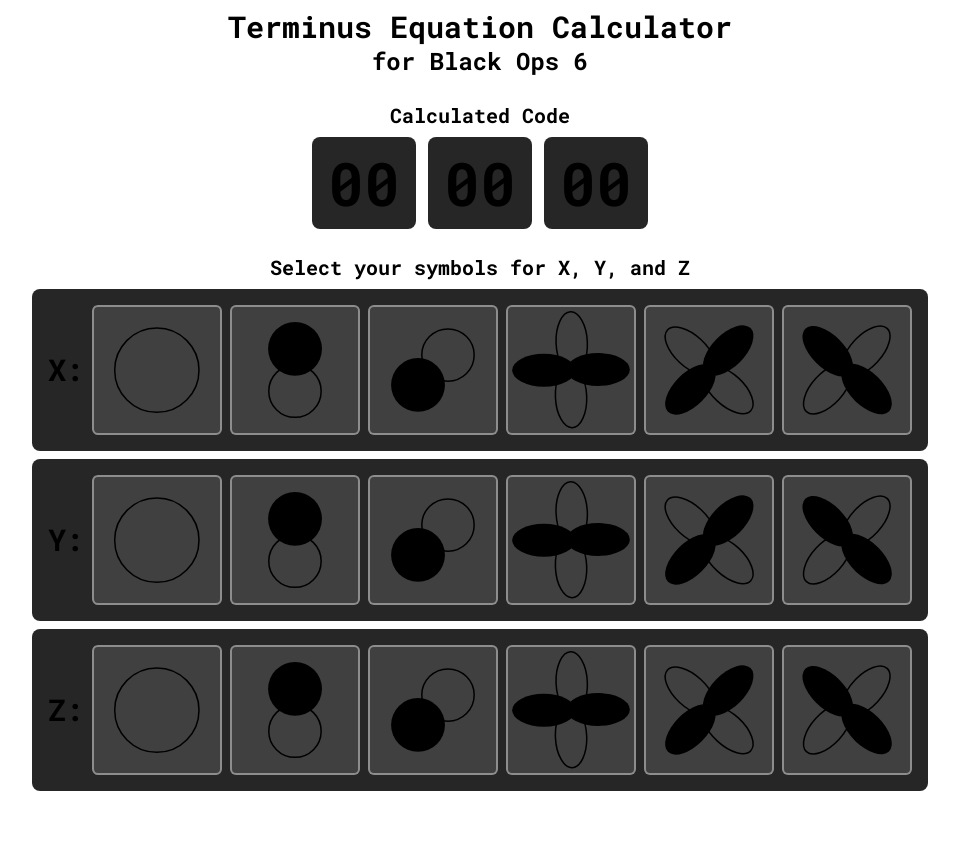
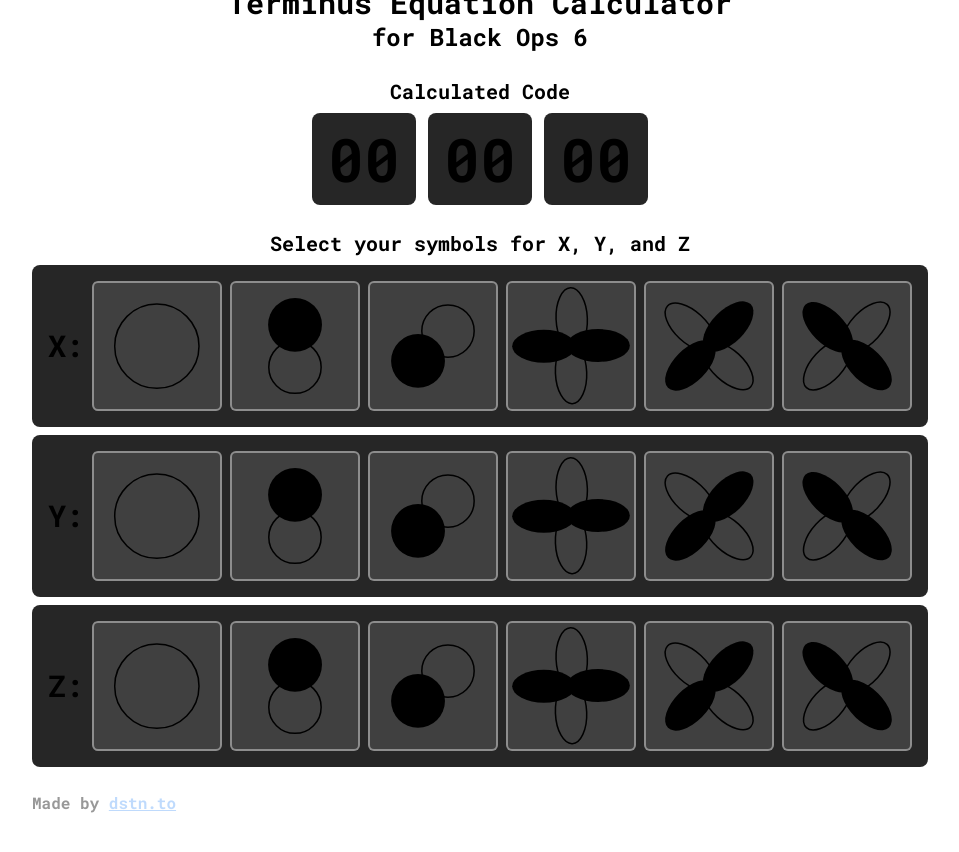
Before and after one commit to dustinrouillard/terminus-solver, a Next.js app: page / in a window 1280 px wide. Shown: the top 852 px of the page, without its empty margins (160-1119 px from the left). Before the commit the page ends 831 px from the top, so only its background shows below. Built offline with nearby package versions, Linux system fonts and the light colour scheme; a web font is replaced by a local one.

Commit message:
add attrib, and abs all numbers

```diff
--- a/src/pages/index.tsx
+++ b/src/pages/index.tsx
@@ -9,6 +9,7 @@
   Symbol5,
   Symbol6,
 } from "../components/symbols";
+import Link from "next/link";
 
 interface Props {}
 
@@ -37,7 +38,8 @@
   );
 
   useEffect(() => {
-    if (selections.filter((c) => c).length != 3) setNumbers([]);
+    if (selections.filter((c) => typeof c != "undefined").length != 3)
+      setNumbers([]);
     else
       setNumbers(
         selections.map((val, i) =>
@@ -71,13 +73,19 @@
 
           <div className="flex flex-row space-x-3 justify-center">
             <span className="text-6xl bg-neutral-800 rounded-lg p-4">
-              {numbers?.[0]?.toString().padStart(2, "0") ?? "00"}
+              {Math.abs(numbers?.[0] ?? 0)
+                .toString()
+                .padStart(2, "0")}
             </span>
             <span className="text-6xl bg-neutral-800 rounded-lg p-4">
-              {numbers?.[1]?.toString().padStart(2, "0") ?? "00"}
+              {Math.abs(numbers?.[1] ?? 0)
+                .toString()
+                .padStart(2, "0")}
             </span>
             <span className="text-6xl bg-neutral-800 rounded-lg p-4">
-              {numbers?.[2]?.toString().padStart(2, "0") ?? "00"}
+              {Math.abs(numbers?.[2] ?? 0)
+                .toString()
+                .padStart(2, "0")}
             </span>
           </div>
         </div>
@@ -101,6 +109,19 @@
             </span>
           ))}
         </div>
+
+        <div className="flex flex-col justify-center">
+          <p className="opacity-40">
+            Made by{" "}
+            <Link
+              href="https://dstn.to"
+              target="_blank"
+              className="underline text-blue-400"
+            >
+              dstn.to
+            </Link>
+          </p>
+        </div>
       </div>
     </Layout>
   );
```
